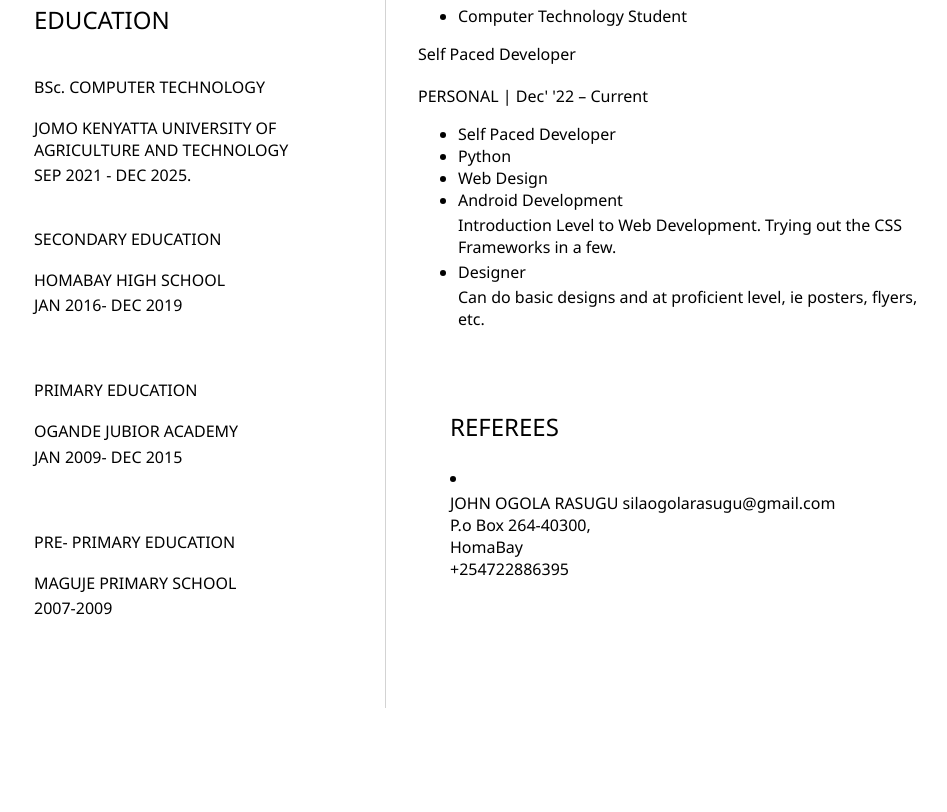
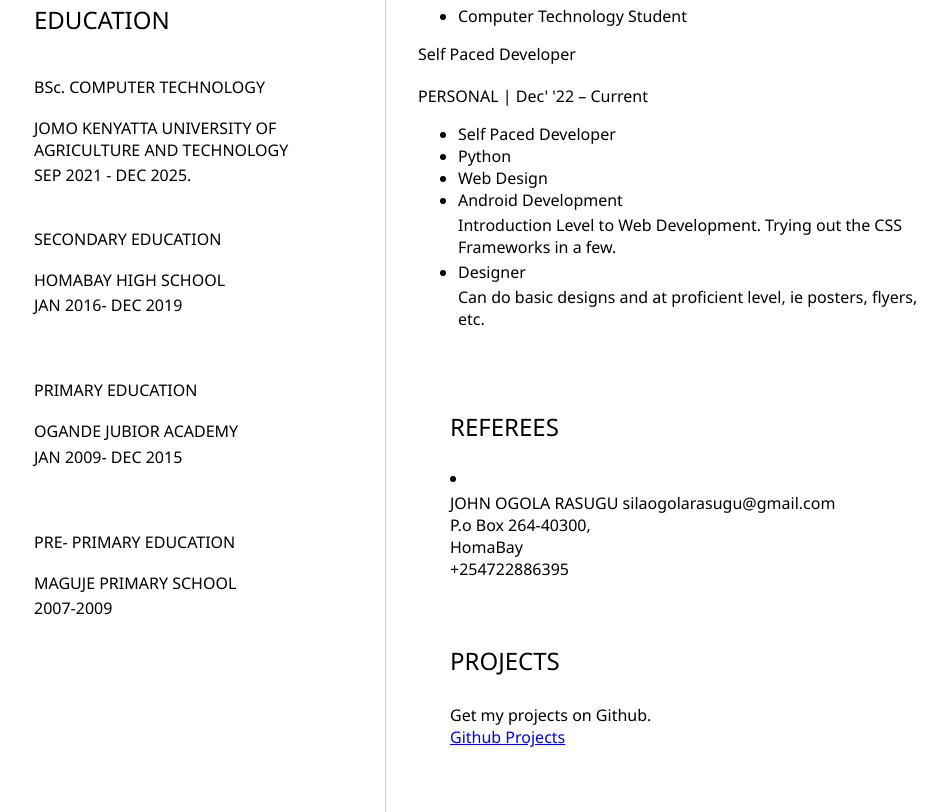
Before and after one commit to OGOLA-SOSPETER/Resume, a plain HTML site: page index.html in a window 1280 px wide. Shown: the part 900-1712 px from the top of the page, without its empty margins (158-1105 px from the left). Before the commit the page ends 1608 px from the top, so only its background shows below. Drawn offline with Linux system fonts and the light colour scheme.

Commit message:
Projects section update

```diff
--- a/index.html
+++ b/index.html
@@ -150,6 +150,11 @@ I possess various awards in leadership, hence with no doubt a leader in the Maki
     </P>
     </li>
                     </section>
+                    <section>
+                    <h2>PROJECTS</h2>
+                    <p>Get my projects on Github.
+                        <br><a href="https://www.github.com/OGOLA-SOSPETER">Github Projects</a></p>
+                    </section>
 				</section>
 			</article>
 		</main>
```
